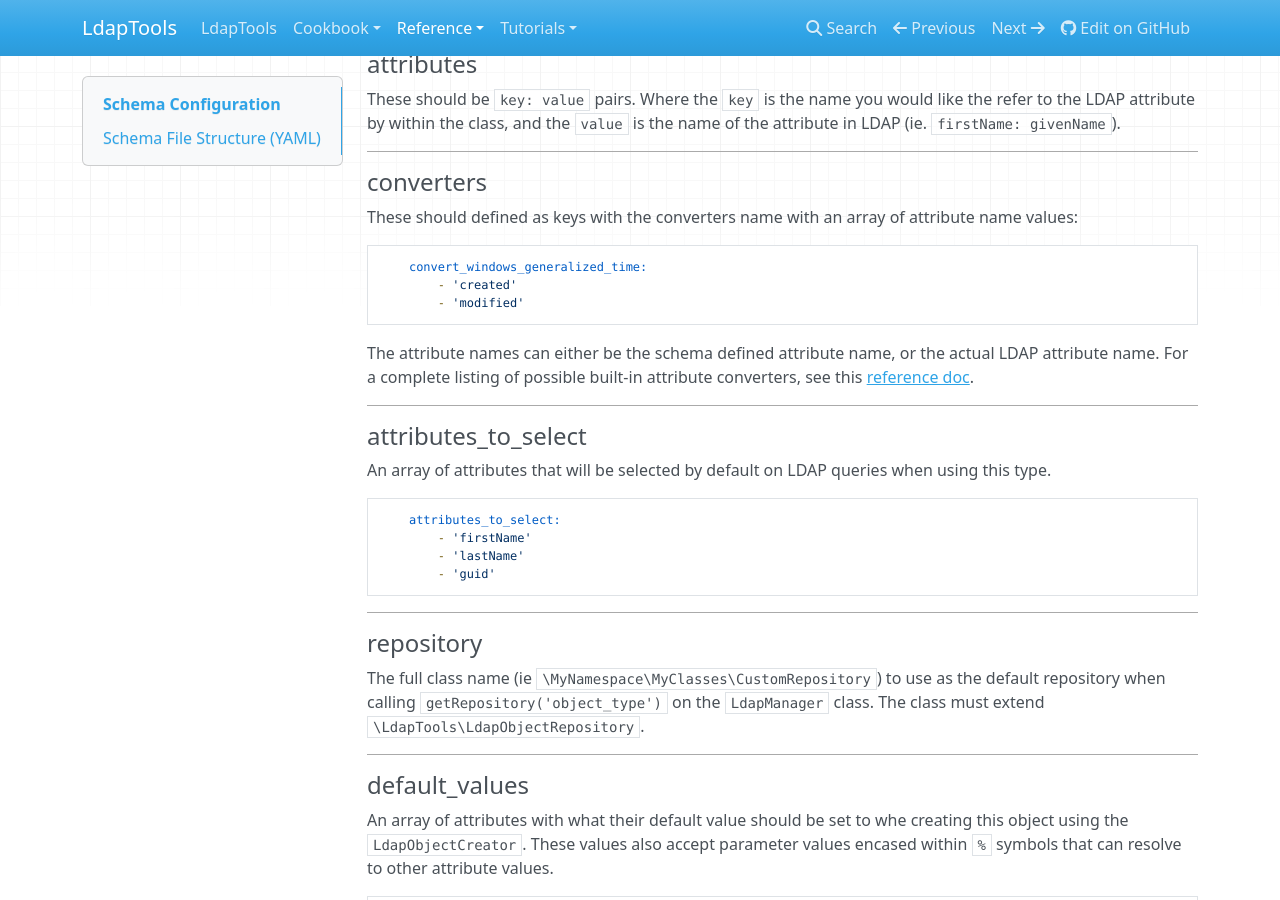
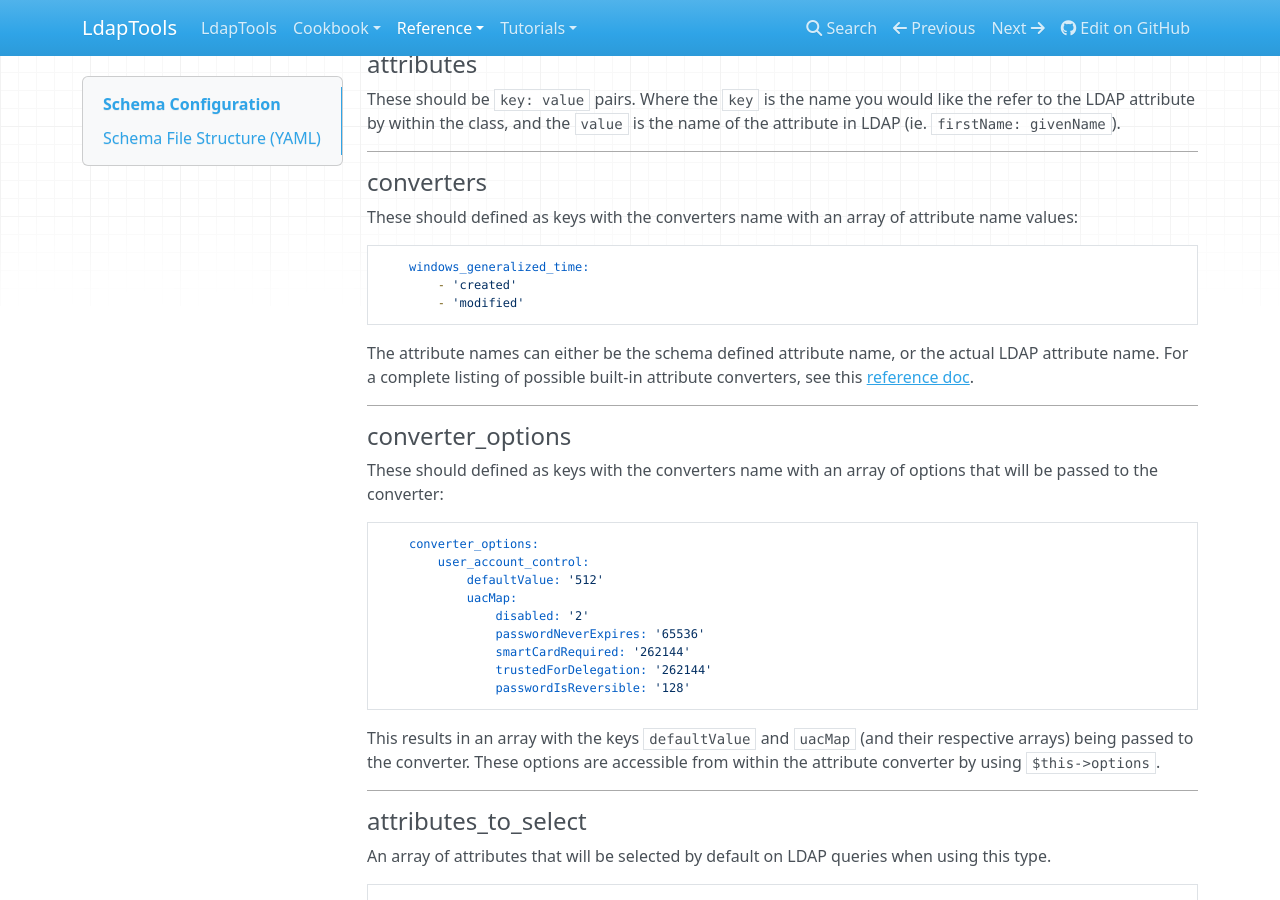
Before and after one commit to ldaptools/ldaptools, an MkDocs documentation site: the page built from docs/en/reference/Schema-Configuration.md, in a window 1280 px wide and 900 px high, scrolled down 1551 px. Built offline with MkDocs 1.6.1, drawn with Linux system fonts in a browser that asks for light colours; nearby versions of some CDN libraries.

Commit message:
Update the docs for the 'converter_options' schema directive.

````diff
--- a/docs/en/reference/Schema-Configuration.md
+++ b/docs/en/reference/Schema-Configuration.md
@@ -83,13 +83,33 @@ within the class, and the `value` is the name of the attribute in LDAP (ie. `fir
 These should defined as keys with the converters name with an array of attribute name values:
 
 ```yaml
-    convert_windows_generalized_time:
+    windows_generalized_time:
         - 'created'
         - 'modified'
 ```
 
 The attribute names can either be the schema defined attribute name, or the actual LDAP attribute name. For a
 complete listing of possible built-in attribute converters, see this [reference doc](Attribute-Converters.md).
+
+--------------------
+#### converter_options
+
+These should defined as keys with the converters name with an array of options that will be passed to the converter:
+
+```yaml
+    converter_options:
+        user_account_control:
+            defaultValue: '512'
+            uacMap:
+                disabled: '2'
+                passwordNeverExpires: '65536'
+                smartCardRequired: '262144'
+                trustedForDelegation: '262144'
+                passwordIsReversible: '128'
+```
+
+This results in an array with the keys `defaultValue` and `uacMap` (and their respective arrays) being passed to the
+converter. These options are accessible from within the attribute converter by using `$this->options`.
 
 --------------------
 #### attributes_to_select
````
